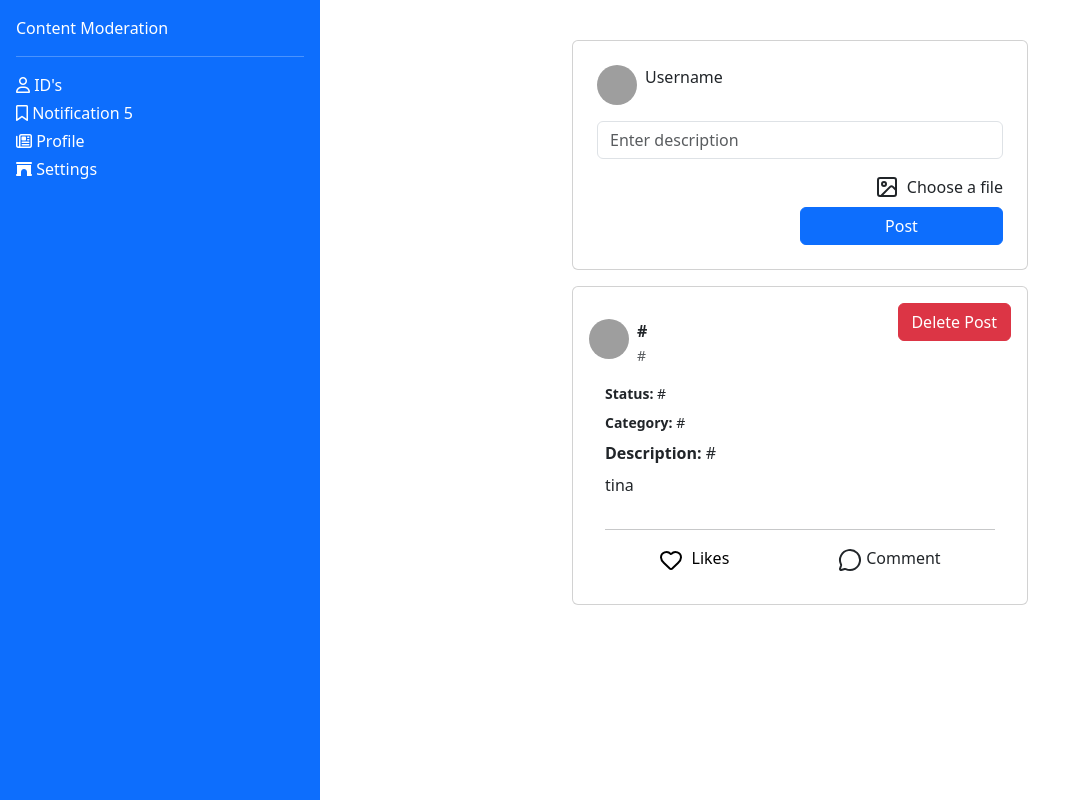
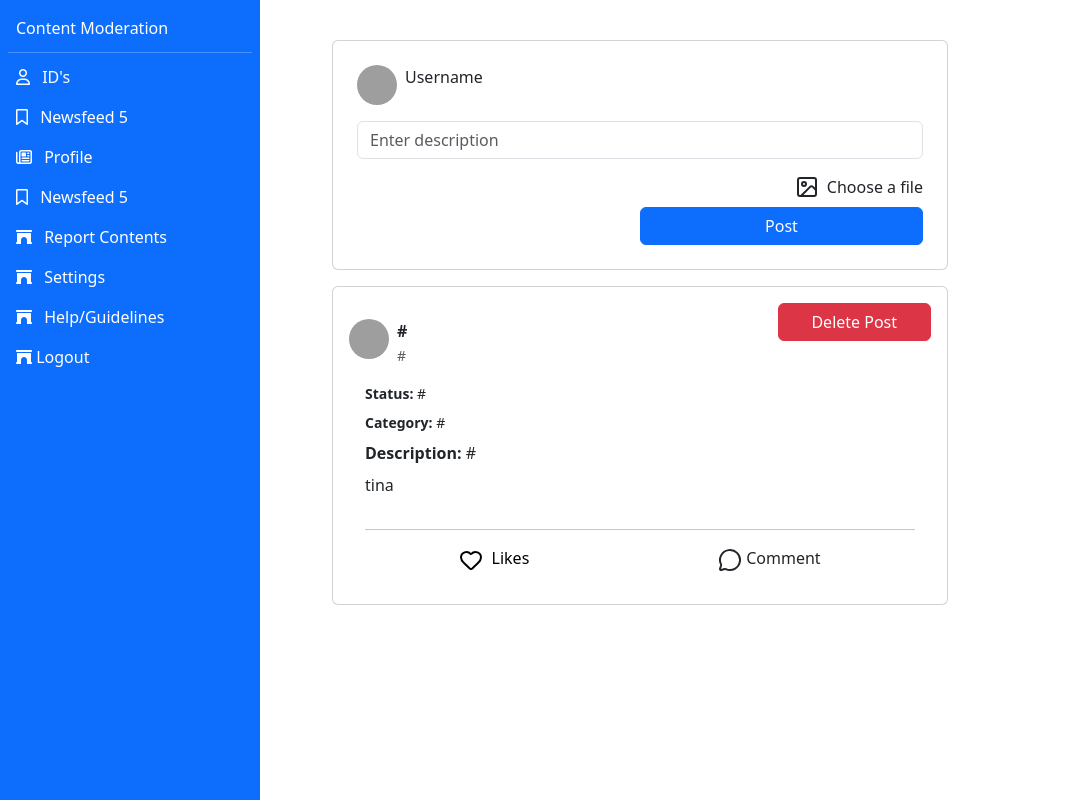
Before and after one commit to ilhye/Inappropriate-Image-Detection-Using-Faster-R-CNN, a Flask app: page /newsfeed in a window 1280 px wide. Shown: the whole page, without its empty margins (0-1075 px from the left). Run offline with Flask 3, Linux system fonts and the light colour scheme; some libraries are stand-ins or nearby versions; grey boxes are pictures that could not be loaded.

Commit message:
Add navbar links [user]

```diff
--- a/templates/content_layout.html
+++ b/templates/content_layout.html
@@ -14,40 +14,75 @@
       href="https://cdnjs.cloudflare.com/ajax/libs/font-awesome/6.7.2/css/all.min.css"
       rel="stylesheet"
     />
+    <style>
+      .nav-item:hover {
+        background-color: #112037;
+        border-radius: 15px;
+        color: white !important;
+      }
+    </style>
   </head>
   <body>
-    <div class="container-fluid d-flex p-0" style="height: 100vh">
+    <div class="container-fluid d-flex p-0" >
       <div
         id="sidebar"
-        class="d-flex flex-column flex-shrink-0 p-3 bg-primary text-white offcanvas-md offcanvas-start w-25"
+        class="d-flex flex-column flex-shrink-0 bg-primary p-2 text-white offcanvas-md offcanvas-start position-fixed vh-100"
+        style="min-width: 260px"
       >
-        <a href="#" class="navbar-brand"> Content Moderation </a>
-        <hr />
+        <div class="offcanvas-header d-md-none p-0">
+
+        </div>
+        <a href="#" class="navbar-brand p-2"> Content Moderation </a>
+        <hr class="mt-1 mb-1"/>
         <ul class="mynav nav nav-pills flex-column mb-auto">
-          <li class="nav-item mb-1">
+          <li class="nav-item p-2">
             <a href="#" class="text-decoration-none text-white">
-              <i class="fa-regular fa-user"></i>
+              <i class="fa-regular fa-user me-2"></i>
               ID's
             </a>
           </li>
-
-          <li class="nav-item mb-1">
-            <a href="#" class="text-decoration-none text-white">
-              <i class="fa-regular fa-bookmark"></i>
-              Notification
+          <li class="nav-item p-2">
+            <a href="#" class="text-decoration-none text-white gap-2">
+              <i class="fa-regular fa-bookmark me-2"></i>
+              Newsfeed
               <span class="notification-badge">5</span>
             </a>
           </li>
-          <li class="nav-item mb-1">
+          <li class="nav-item p-2">
             <a href="#" class="text-decoration-none text-white">
-              <i class="fa-regular fa-newspaper"></i>
+              <i class="fa-regular fa-newspaper me-2"></i>
               Profile
             </a>
           </li>
-          <li class="nav-item mb-1">
+          <li class="nav-item p-2">
+            <a href="#" class="text-decoration-none text-white gap-2">
+              <i class="fa-regular fa-bookmark me-2"></i>
+              Newsfeed
+              <span class="notification-badge">5</span>
+            </a>
+          </li>
+          <li class="nav-item p-2">
+            <a href="#" class="text-decoration-none text-white">
+              <i class="fa-solid fa-archway me-2"></i>
+              Report Contents
+            </a>
+          </li>
+          <li class="nav-item p-2">
+            <a href="#" class="text-decoration-none text-white">
+              <i class="fa-solid fa-archway me-2"></i>
+              Settings
+            </a>
+          </li>
+          <li class="nav-item p-2">
+            <a href="#" class="text-decoration-none text-white">
+              <i class="fa-solid fa-archway me-2"></i>
+              Help/Guidelines
+            </a>
+          </li>
+          <li class="nav-item p-2">
             <a href="#" class="text-decoration-none text-white">
               <i class="fa-solid fa-archway"></i>
-              Settings
+              Logout
             </a>
           </li>
         </ul>
@@ -59,12 +94,12 @@
             href="#"
             class="text-white"
             data-bs-toggle="offcanvas"
-            data-bs-target="#bdSidebar"
+            data-bs-target="#sidebar"
             class="text-decoration-none text-white"
           >
             <i class="fa-solid fa-bars"></i>
           </a>
-          <span class="ms-3">IDentity</span>
+          <span class="ms-3">Content Moderation</span>
         </div>
         <div class="p-4">
           <div class="row">
@@ -73,5 +108,7 @@
         </div>
       </div>
     </div>
+
+    <script src="https://cdn.jsdelivr.net/npm/bootstrap@5.3.6/dist/js/bootstrap.bundle.min.js"></script>
   </body>
 </html>
```
